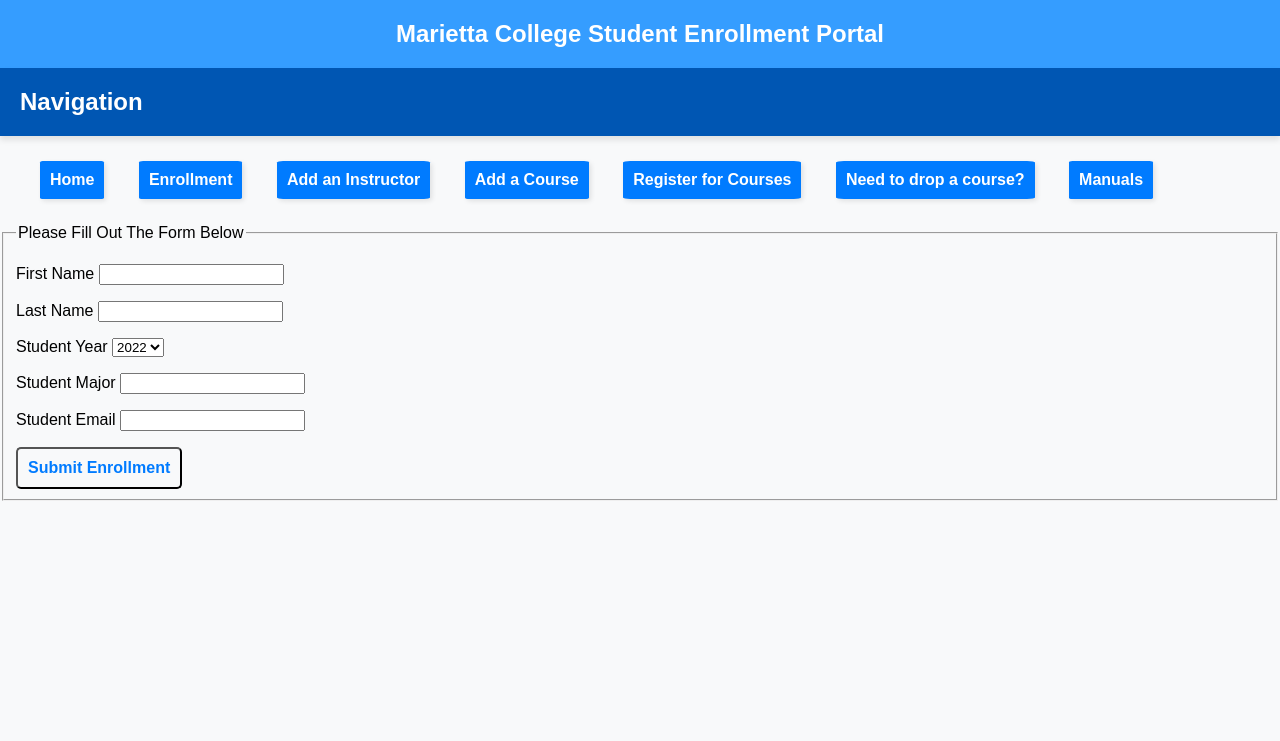
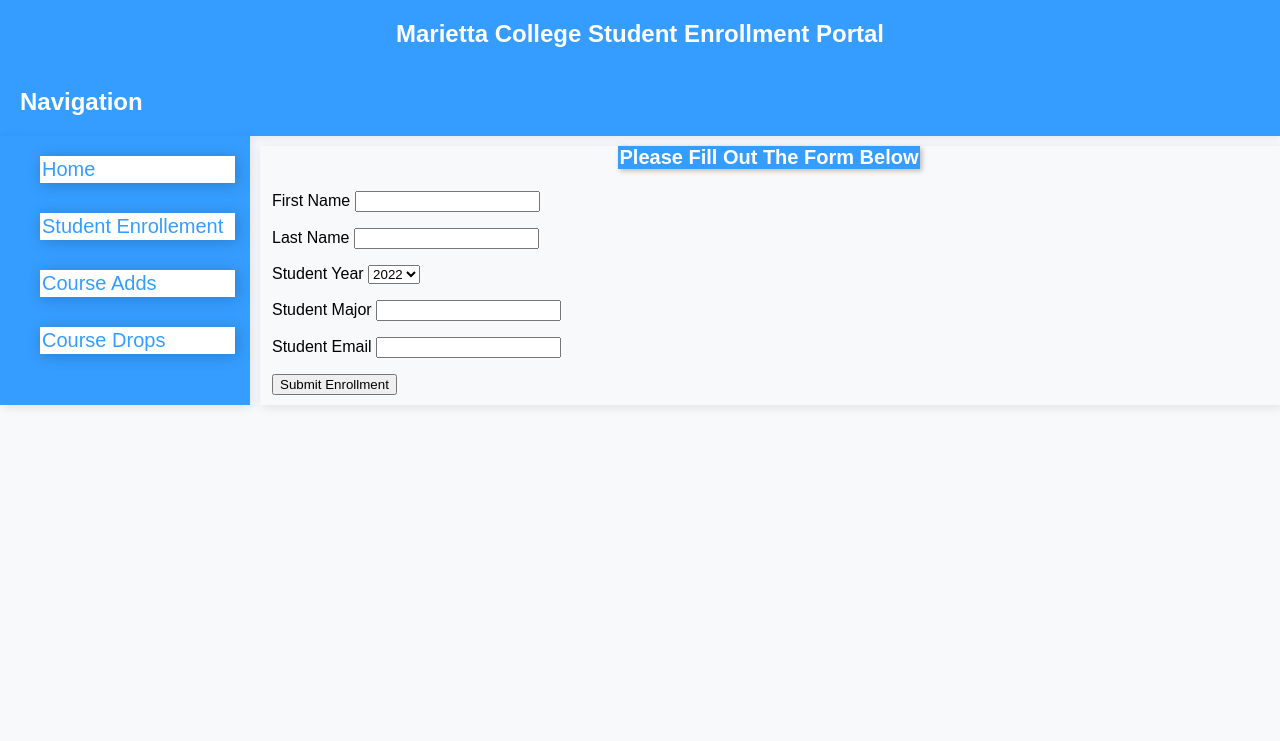
Before and after one commit to stanleyLogan/Web-design-Project, a PHP site: the page made by Enrollment Page.html in a window 1280 px wide. Shown: the top 741 px of the page. Run offline with PHP 8.4, Linux system fonts and the light colour scheme.

Commit message:
Newest Version of Code for Project 2

```diff
--- a/Enrollment Page.html
+++ b/Enrollment Page.html
@@ -5,41 +5,34 @@
   <meta name="viewport" content="width=device-width, initial-scale=1.0">
   <title>Student Enrollment</title>
   <link rel="stylesheet" href="StylingEnrollment.css">
-  <script src="enrollmentscript.js"></script>
-</head>
 <body>
     <header>Marietta College Student Enrollment Portal</header>
-    <div>
+    <div class="Parent-Container">
         <!-- please update the html links here -->
-        <header id="Navigation-Element">Navigation</header>
-        <nav class="Navigation-Horizontal"><!-- this is the bar of navigation links under the header -->
+        <header id="Navigation-Header">Navigation</header>
+        <nav ><!-- this is the bar of navigation links under the header -->
             <ul>
-                <li><a href="index.html">Home</a></li>
-                <li><a href="Enrollment Page.html">Enrollment</a></li>
-                <li><a href="addinstructor.html">Add an Instructor</a></li>
-                <li><a href="addcourse.html">Add a Course</a></li>
-                <li><a href="registercourse.html">Register for Courses</a></li>
-                <li><a href="dropcourse.html">Need to drop a course?</a></li>
-                <li><a href="manuels.html">Manuals</a></li>
-              </ul>
+                <li> <a href="index.html">Home</a></li>
+                <li> <a href="index.html">Student Enrollement</a></li>
+                <li> <a href="index.html">Course Adds</a></li>
+                <li> <a href="index.html">Course Drops</a></li>
+            </ul>
         </nav>
-    </div>
 
-    <div class="forum-page" >
-        <form method="post" action="#">
+        <form id="MyFormData" method="post" action="#">
             <fieldset>
                 <legend>Please Fill Out The Form Below</legend>
                     <p>
                         <label>First Name</label>
-                        <input type="text" name="First Name"/>
+                        <input type="text" name="FirstName"/>
                     </p>
                     <p>
                         <label>Last Name</label>
-                        <input type="text" name="Last Name"/>
+                        <input type="text" name="LastName"/>
                     </p>
                     <p>
                         <label>Student Year</label>
-                        <select> name="Student Year"
+                        <select name="StudentYear"> name="Student Year"
                             <option>2022</option>
                             <option>2023</option>
                             <option>2024</option>
@@ -49,16 +42,17 @@
                     </select>
                     <p>
                         <label>Student Major</label>
-                        <input type="text" name="Student Major"/>
+                        <input type="text" name="StudentMajor"/>
                     </p>
                     <p>
                         <label>Student Email</label>
-                        <input type="text" name="Student Email"/>
+                        <input type="text" name="StudentEmail"/>
                     </p>
-                        <button type="submit">Submit Enrollment</button>
+                        <button id="Submit-Button" type="submit">Submit Enrollment</button>
                 </fieldset>
 
         </form>
     </div>
-    <footer>Page Presented By Austin Amash | Gavin Burgess | Samual Creameans | Logan Stanley </footer>
+    <script type="text/javascript" src="Enrollment_Input_Validation.js"></script>
 </body>
+<footer>Page Presented By Austin Amash | Gavin Burgess | Samual Creameans | Logan Stanley </footer>
--- a/StylingEnrollment.css
+++ b/StylingEnrollment.css
@@ -11,7 +11,86 @@ body {
 
 }
 
+.Parent-Container {
+  display: grid;
+  grid-template-columns: 250px 1fr; /* creates an area for sidebar and then space for all other elements*/
+  width: 100%;
+  height: 100%;
+  min-height: 100%;
+}
 
+.Parent-Container header {
+  text-align: left;
+  grid-column:1/3;
+}
+
+.Parent-Container nav{
+  grid-column: 1;
+  justify-content: left;
+}
+.Parent-Container nav ul{
+  display: flex;
+  flex-direction: column;
+  text-decoration: none;
+  height: 100%;
+  margin-top: 0%;
+  justify-content: top;
+  gap: 5px;
+  background-color: #359dff;
+  box-shadow: 2px 2px 10px rgba(0, 0, 0, 0.1);
+
+}
+.Parent-Container nav li{
+  list-style-type:none;
+  margin-bottom: 5px;
+  background-color: white;
+  padding: 2px;
+  box-shadow: 2px 2px 15px rgba(0, 0, 0, 0.2);
+  justify-content: inherit;
+  margin-top: 20px;
+  margin-right: 15px;
+
+}
+.Parent-Container nav li:hover{
+  transform: scale(1.05);
+}
+
+.Parent-Container nav li a{
+  text-decoration: none;
+  color: #359dff;
+  font-weight: 400;
+  font-size: 20px;
+
+}
+.Parent-Container fieldset{/*This handels the little boarder around the form*/
+  margin-top: 0%;
+  border-style: unset;
+  height: 100%;
+  margin-left: 0%;
+  margin-bottom: 0%;
+}
+
+
+.Parent-Container form{/*This handels to forum itself*/
+  grid-column: 2;
+  border: #359dff;
+  margin-top: 10px;
+  margin-left: 10px;
+  box-shadow: 2px 2px 10px rgba(0, 0, 0, 0.1);
+
+
+}
+.Parent-Container legend{
+  text-align: center;
+  font-size: 20px;
+  font-weight: bold;
+  color:white;
+  background-color: #359dff;
+  font-family: Arial, sans-serif;
+  column-span: all;
+  box-shadow: 2px 2px 5px rgba(0, 0, 0, 0.25);
+
+}
 
 /* Header */
 header {
@@ -21,60 +100,8 @@ header {
   padding: 20px;
   font-size: 24px;
   font-weight: bold;
-  box-shadow: 0px 4px 6px rgba(0, 0, 0, 0.1);
+  box-shadow: 0px 4px 6px rgba(1, 19, 152, 0.05);
   /* Add shadow for depth */
-}
-
-
-
-/* Navigation Bar */
-/*nav {
-  width: 220px;
-  background: #ffffff; White for contrast
-  padding: 20px;
-  border-radius: 10px; Soft rounded edges
-  box-shadow: 2px 2px 10px rgba(0, 0, 0, 0.1); /* Subtle shadow
-}*/
-
-nav ul {
-  list-style: none;
-  padding: 0;
-  margin: 0;
-}
-
-nav li {
-  margin: 10px 0;
-}
-
-nav a {
-  display: block;
-  background-color: #007bff;
-  color: white;
-  padding: 10px;
-  text-align: center;
-  text-decoration: none;
-  border-radius: 4%;
-  font-size: 16px;
-  font-weight: bold;
-  transition: all 0.3s ease;
-  box-shadow: 2px 2px 5px rgba(0, 0, 0, 0.1);
-  /* Button depth */
-}
-
-nav a:hover {
-  background-color: #0056b3;
-  transform: scale(1.05);
-  /* Slight enlarge effect */
-}
-
-/* Main Content */
-main {
-  flex-grow: 1;
-  padding: 30px;
-  background: white;
-  border-radius: 10px;
-  box-shadow: 2px 2px 10px rgba(0, 0, 0, 0.1);
-  margin-left: 20px;
 }
 
 /* Footer */
@@ -91,41 +118,8 @@ footer {
   font-size: 14px;
 }
 
-form-page {
-  padding: 20px;
-  flex-grow: 1;
-  max-width: 800px;
-  margin: auto;
-}
 
-/*This is my work for the navigation bar on my page */
-/*The HTML links need updated */
-.Navigation-Horizontal {
-  display: inline-block;
-  margin: 0 15px;
-  text-align: left;
-  padding: 10px;
-}
-
-.Navigation-Horizontal a:hover {
-  color: #0056b3;
-  transform: scale(1.05)
-}
-.Navigation-Horizontal li {
-  display: inline-block;
-  margin: 15px;
-}
-.Navigation-Horizontal ul{
-  list-style: none;
-  padding: 0%;
-  margin: 0%;
-  display: inline-block;
-}
-#Navigation-Element{
-  text-align: left;
-  background: #0056b3;
-}
-button[type="submit"]{
+.Parent-Container button [type="submit"]{
   background-color: #f8f9fa;
   color: #007bff;
   padding: 10px;
```
Also changed, not shown: Enrollment_Input_Validation.js (added, +99 -0 lines).
